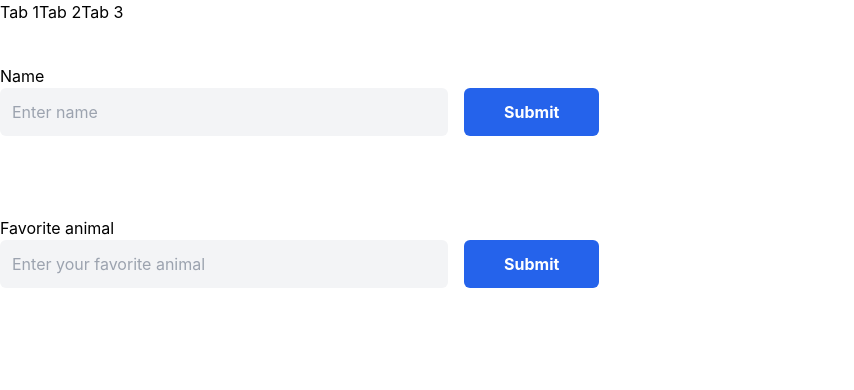
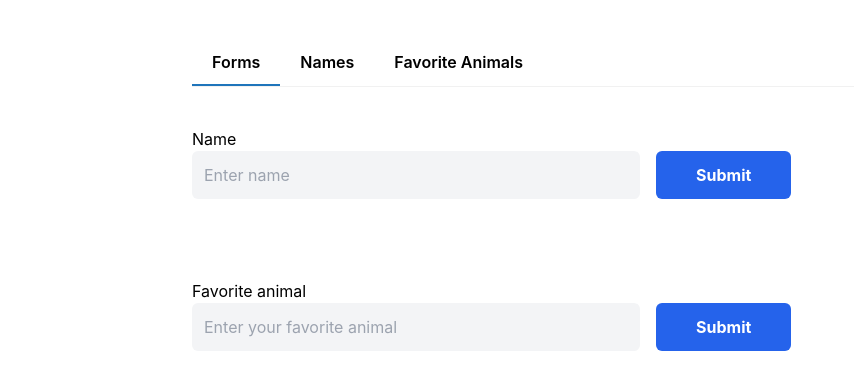
Before and after one commit to opatajoshua/bizbizshare_challenge, a React (Create React App) app: page / in a window 1280 px wide. Shown: the top 390 px of the page, without its empty margins (0-854 px from the left). Built offline with nearby package versions, Linux system fonts and the light colour scheme.

Commit message:
styled tabs

```diff
--- a/src/App.css
+++ b/src/App.css
@@ -1,38 +1,15 @@
-/* .App {
-  text-align: center;
+
+.tabs{
 }
 
-.App-logo {
-  height: 40vmin;
-  pointer-events: none;
+.tabs .tab-list{
+  border-bottom: 1px solid rgb(241, 241, 241);
+}
+.tabs .tab-list .tab-button{
+  padding: 10px 20px;
+  font-weight: 600;
 }
 
-@media (prefers-reduced-motion: no-preference) {
-  .App-logo {
-    animation: App-logo-spin infinite 20s linear;
-  }
+.tabs .tab-list .tab-button.is-active{
+  border-bottom: 2px solid rgb(31, 117, 187);
 }
-
-.App-header {
-  background-color: #282c34;
-  min-height: 100vh;
-  display: flex;
-  flex-direction: column;
-  align-items: center;
-  justify-content: center;
-  font-size: calc(10px + 2vmin);
-  color: white;
-}
-
-.App-link {
-  color: #61dafb;
-}
-
-@keyframes App-logo-spin {
-  from {
-    transform: rotate(0deg);
-  }
-  to {
-    transform: rotate(360deg);
-  }
-} */
--- a/src/App.tsx
+++ b/src/App.tsx
@@ -11,17 +11,17 @@ function App() {
 
   return (
     <div id="app" className="fixed h-full w-full overflow-auto">
-      <Tabs >
-        <Tab label="Tab 1">
+      <Tabs className="container max-w-4xl mx-auto lg:px-0 px-6 pb-28 mt-10">
+        <Tab label="Forms">
           <Section1
             onNewName={(newName)=>setNames([...names, newName])}
             onNewAnimal={(newAnimal)=>setFavAnimals([...favAnimals, newAnimal])}
           />
         </Tab>
-        <Tab label="Tab 2">
+        <Tab label="Names">
           <Section2 names={names}/>
         </Tab>
-        <Tab label="Tab 3">
+        <Tab label="Favorite Animals">
           <Section3 favAnimals={favAnimals}/>
         </Tab>
       </Tabs>
--- a/src/components/Tabs.tsx
+++ b/src/components/Tabs.tsx
@@ -10,6 +10,7 @@ export function Tab({ label, className, children, ...props }: {label: string} &
 
 
 interface TabsProps{
+  className?: string
   children: React.ReactNode
 }
 
@@ -18,10 +19,10 @@ function Tabs(props: React.PropsWithChildren<TabsProps>) {
   const children = Array.isArray(props.children)? props.children as any[]: [props.children];
 
   return (
-    <div className="tabs">
+    <div className={`tabs ${props.className}`}>
       <div className="tab-list">
         {children.map((child: any, index: number) => <button  key={index}
-              className={``}
+              className={`tab-button ${activeTab==index?'is-active': ''}`}
               onClick={()=>setActiveTab(index)}
             >
             {child.props.label}
```
